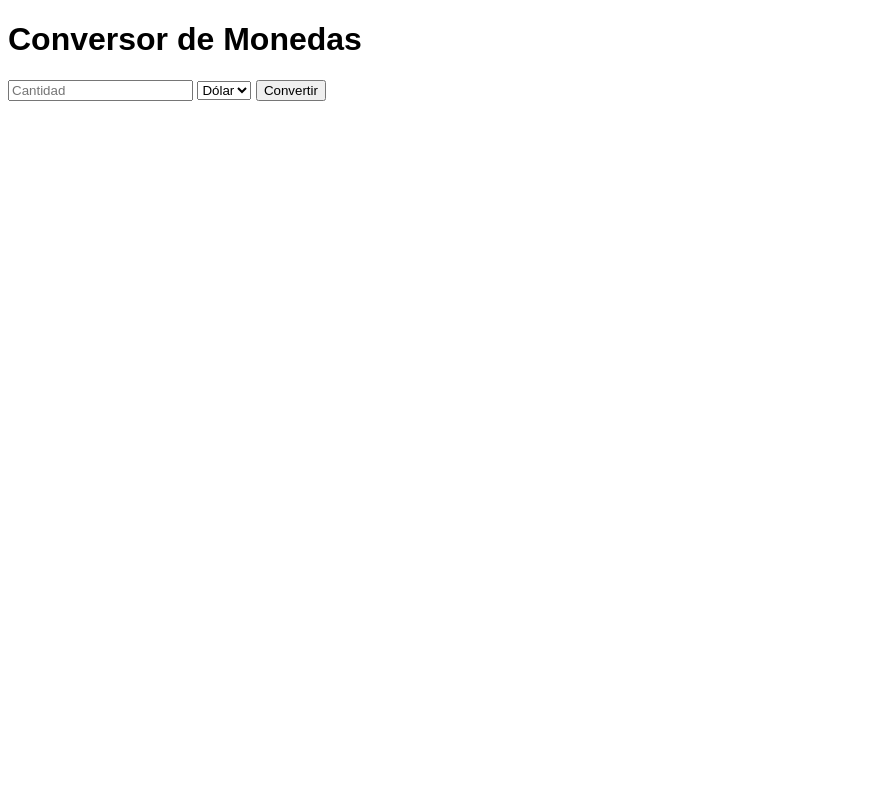
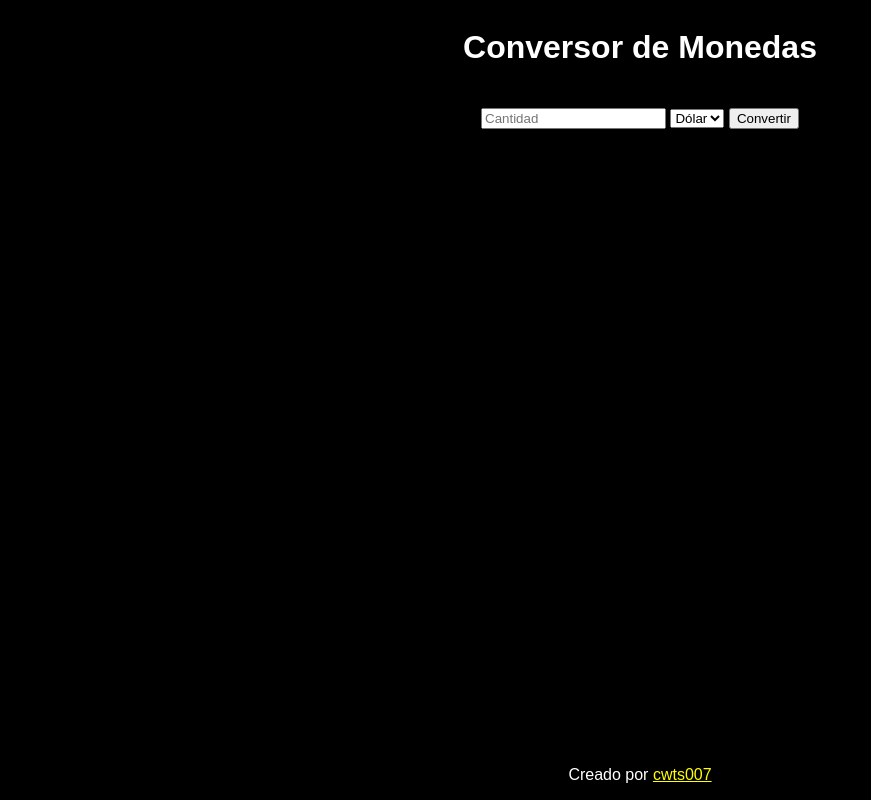
Before and after one commit to cwts007/ExamenJS, a plain HTML site: page index.html in a window 1280 px wide. Shown: the whole page, without its empty margins (0-871 px from the left). Drawn offline with nearby package versions, Linux system fonts and the light colour scheme.

Commit message:
se agrega footer

```diff
--- a/index.html
+++ b/index.html
@@ -1,13 +1,19 @@
 <!DOCTYPE html>
-<html>
+<html lang="en">
 
 <head>
+    <meta charset="UTF-8">
+    <meta name="viewport" content="width=device-width, initial-scale=1.0">
+    <title>Conversor de Monedas - Christopher Thompson</title>
     <link rel="stylesheet" type="text/css" href="styles.css">
     <script src="https://cdn.jsdelivr.net/npm/chart.js"></script>
 </head>
 
 <body>
-    <h1>Conversor de Monedas</h1>
+    <header>
+        <h1>Conversor de Monedas</h1>
+    </header>
+
     <div id="converter">
         <input type="number" id="amount" placeholder="Cantidad">
         <select id="currencies">
@@ -16,8 +22,12 @@
         </select>
         <button onclick="convert()">Convertir</button>
     </div>
+
     <p id="result"></p>
     <canvas id="chart"></canvas>
+    <footer>
+        <p>Creado por <a href="https://github.com/cwts007" target="_blank">cwts007</a></p>
+    </footer>
     <script src="script.js"></script>
 </body>
 
--- a/styles.css
+++ b/styles.css
@@ -1,5 +1,10 @@
 body {
     font-family: Arial, sans-serif;
+    background-color: black;
+    color: white;
+    display: flex;
+    flex-direction: column;
+    align-items: center;
 }
 
 #converter {
@@ -11,3 +16,22 @@ body {
     font-size: 24px;
     font-weight: bold;
 }
+
+#chart {
+    width: 50%;
+    height: auto;
+}
+
+footer {
+    position: fixed;
+    left: 0;
+    bottom: 0;
+    width: 100%;
+    background-color: black;
+    color: white;
+    text-align: center;
+}
+
+footer a {
+    color: yellow;
+}
```
